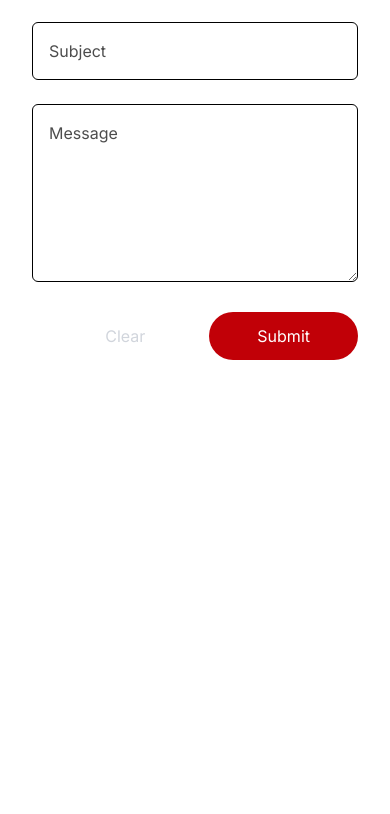
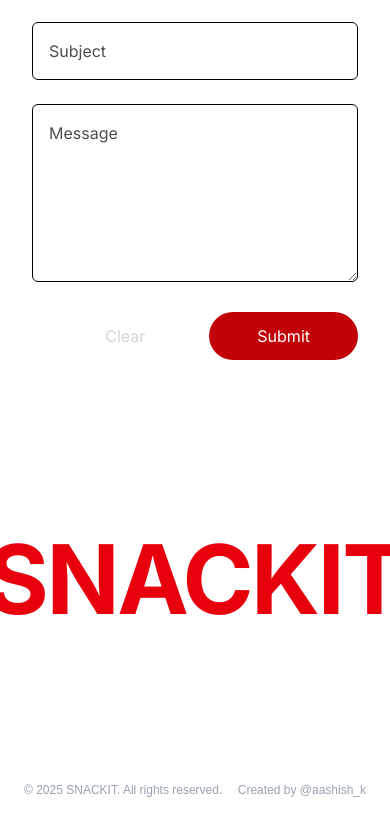
Before and after one commit to sanjeevs9/vending, a Next.js app: page / in a window 390 px wide. Shown: the part 9488-10302 px from the top of the page. Before the commit the page ends 9880 px from the top, so only its background shows below. Built offline with nearby package versions, Linux system fonts and the light colour scheme; a web font is replaced by a local one.

Commit message:
added footer

```diff
--- a/src/app/page.tsx
+++ b/src/app/page.tsx
@@ -2,6 +2,7 @@
 import ActionsVerbs from '@/sections/actions-verbs';
 import ContactUs from '@/sections/contact';
 import FeaturedByAnimation from '@/sections/featured-by';
+import Footer from '@/sections/footer';
 import Hero from '@/sections/hero';
 import OurMachine from '@/sections/our-machine';
 import Servings from '@/sections/servings';
@@ -28,6 +29,8 @@
          <Servings />
 
          <ContactUs />
+
+         <Footer />
       </>
    );
 }
--- /dev/null
+++ b/src/sections/footer.tsx
@@ -0,0 +1,28 @@
+import Link from 'next/link';
+
+export default function Footer() {
+   return (
+      <footer className="w-full h-[50vh] bg-white flex flex-col justify-between relative">
+         {/* Main logo text */}
+         <div className="flex-grow flex items-center justify-center">
+            <h1 className="text-red-600 text-8xl sm:text-9xl md:text-[10rem] lg:text-[15rem] xl:text-[20rem] font-inter font-bold tracking-tight">
+               SNACKIT
+            </h1>
+         </div>
+
+         {/* Copyright text */}
+         <div className="w-full py-4 px-6 flex justify-between items-center text-gray-400 text-xs">
+            <p>© {new Date().getFullYear()} SNACKIT. All rights reserved.</p>
+            <p>
+               Created by{' '}
+               <Link
+                  href="https://twitter.com/aashish_kathait"
+                  className="hover:text-red-500"
+               >
+                  @aashish_k
+               </Link>
+            </p>
+         </div>
+      </footer>
+   );
+}
```
